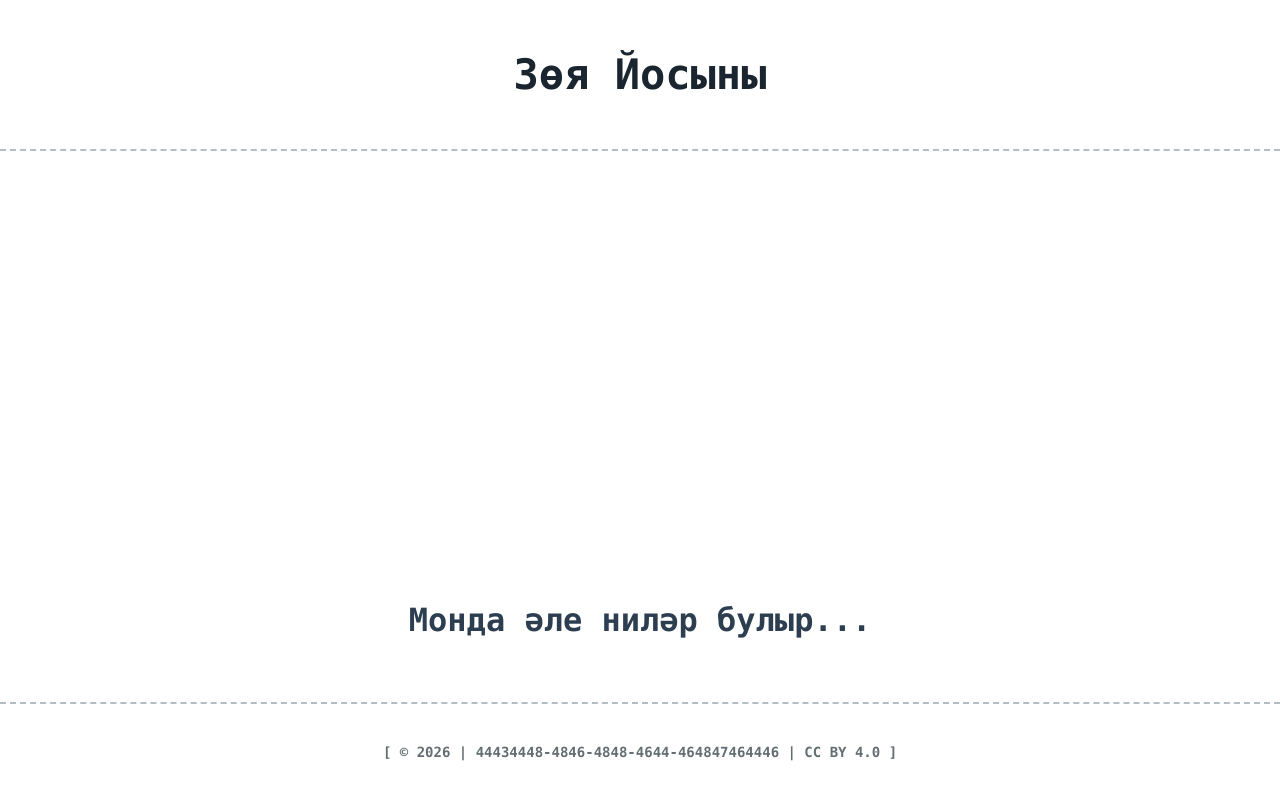
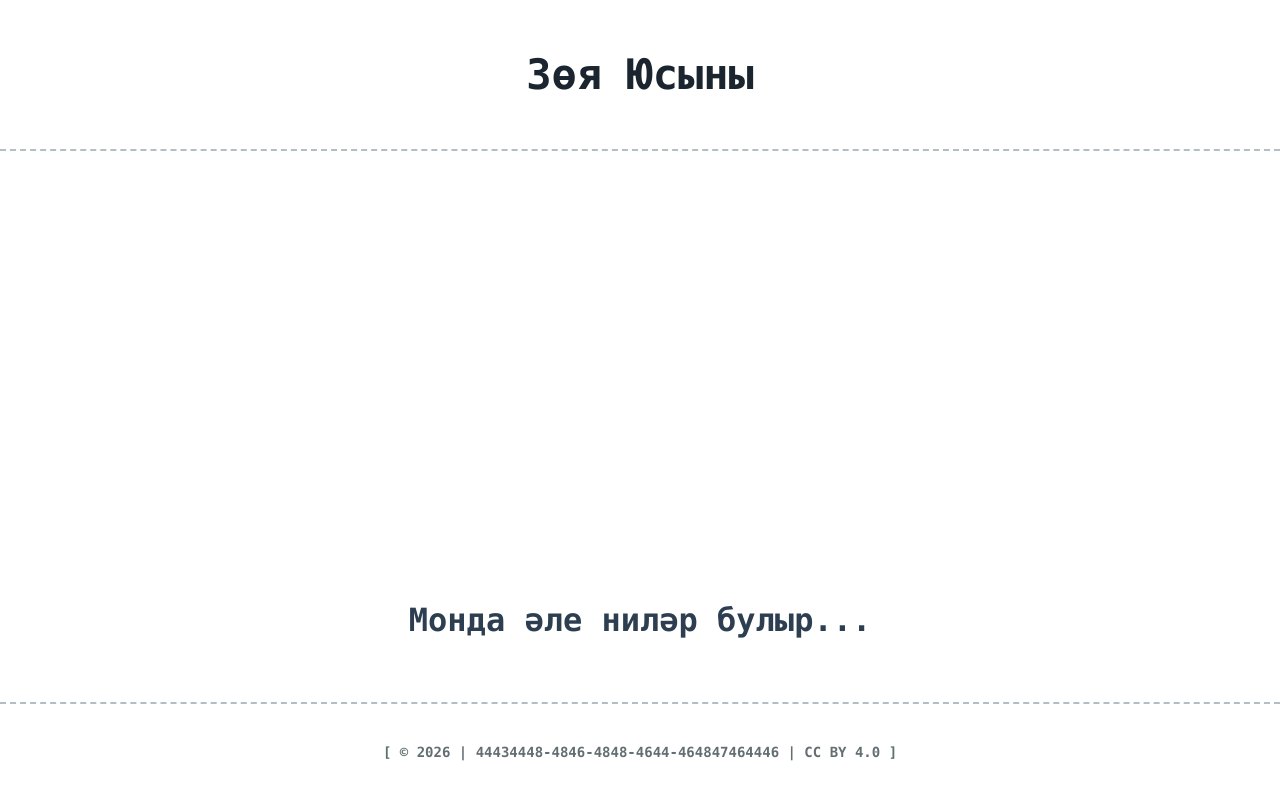
Before and after one commit to zoyaYosyny/zoyaYosyny, a plain HTML site: page index.html in a window 1280 px wide. Drawn offline with Linux system fonts and the light colour scheme.

```diff
--- a/index.html
+++ b/index.html
@@ -75,7 +75,7 @@
 
     <header>
         <!-- Буквы 'ө' и 'ы' заменены на строчные (маленькие) для идеального баланса -->
-        <div class="logo">Зөя Йосыны</div>
+        <div class="logo">Зөя Юсыны</div>
     </header>
 
     <main>
```
Also changed, not shown: 404.html (+1 -1 lines).
